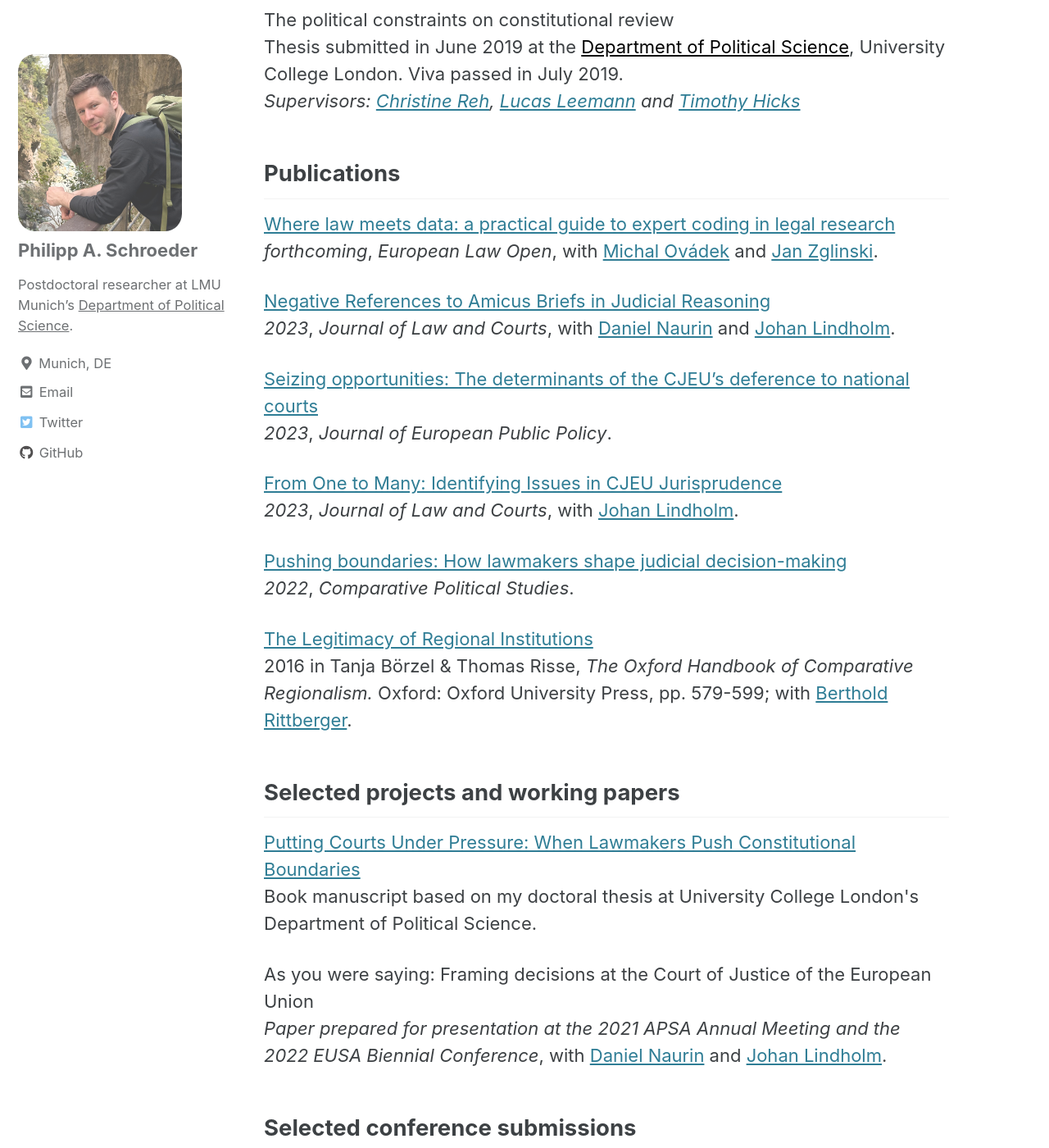
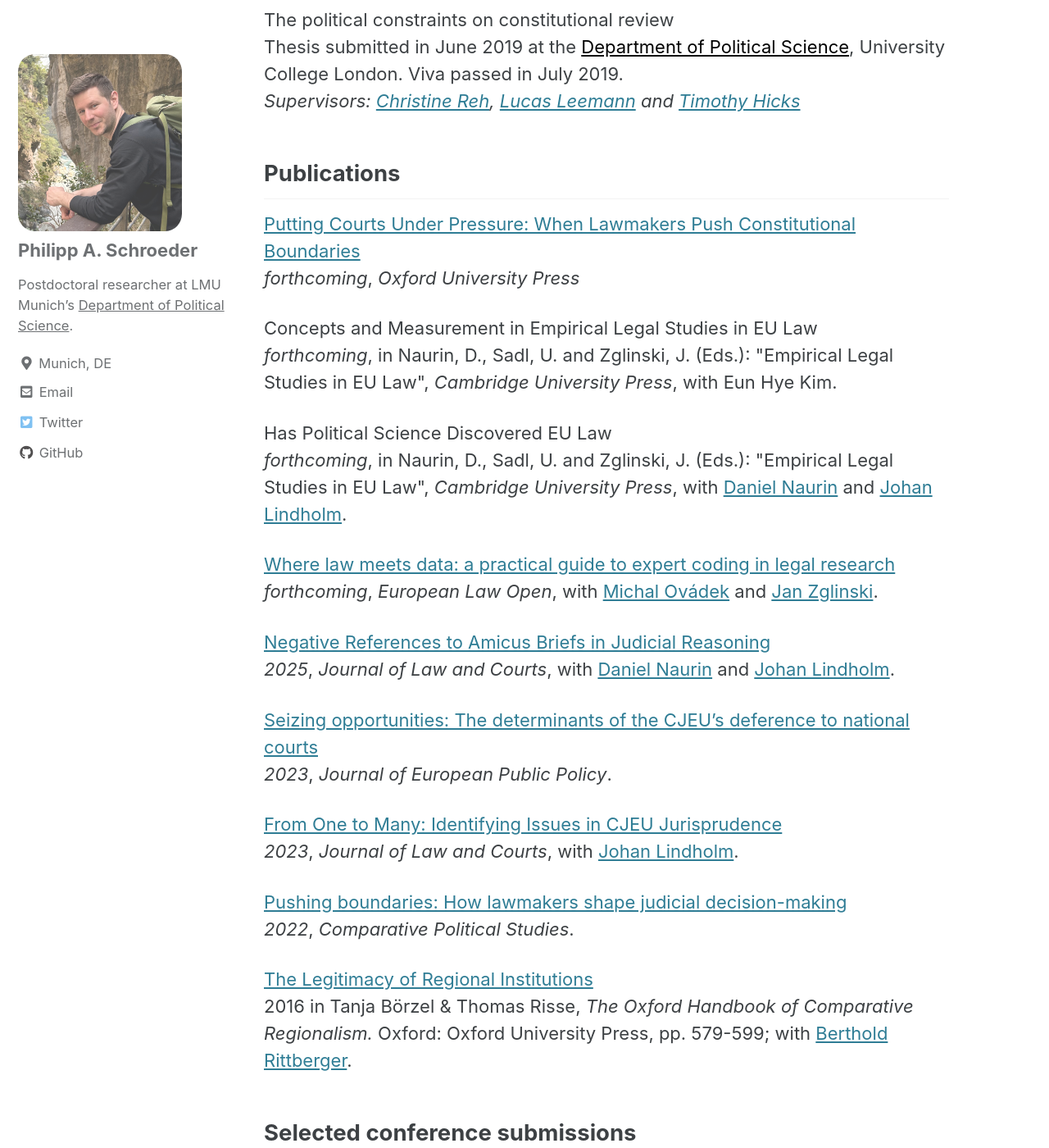
Before and after one commit to phischroeder/phischroeder.github.io, a Jekyll site: the page built from research.html, in a window 1280 px wide and 1400 px high, scrolled down 271 px. Shown: the whole window at 82% size. Built offline with Jekyll 4.4.1, drawn with Linux system fonts in a browser that asks for light colours; cached includes are drawn as plain includes.

Commit message:
Update research.html

```diff
--- a/research.html
+++ b/research.html
@@ -13,10 +13,16 @@ permalink: /research/
 		<em> Supervisors: <a href="https://www.hertie-school.org/en/who-we-are/profile/person/reh/" target="_blank">Christine Reh</a>, <a href="https://lucasleemann.ch/" target="_blank">Lucas Leemann</a> and <a href="https://tim.hicks.me.uk/" target="_blank">Timothy Hicks</a></em></p>
 
 	<h2 id="publications">Publications</h2>
+	<p><a href="https://phischroeder.github.io/assets/book_proposal_OUP.pdf">Putting Courts Under Pressure: When Lawmakers Push Constitutional Boundaries</a><br/>
+	<em>forthcoming</em>, <em>Oxford University Press</em>
+	<p>Concepts and Measurement in Empirical Legal Studies in EU Law</a><br/>
+	<em>forthcoming</em>, in Naurin, D., Sadl, U. and Zglinski, J. (Eds.): "Empirical Legal Studies in EU Law", <em>Cambridge University Press</em>, with Eun Hye Kim.</p>
+	<p>Has Political Science Discovered EU Law</a><br/>
+	<em>forthcoming</em>, in Naurin, D., Sadl, U. and Zglinski, J. (Eds.): "Empirical Legal Studies in EU Law", <em>Cambridge University Press</em>, with <a href="https://www.gu.se/en/about/find-staff/danielnaurin" target="_blank">Daniel Naurin</a> and <a href="https://www.umu.se/en/staff/johan-lindholm/" target="_blank">Johan Lindholm</a>.</p>
 	<p><a href="https://eprints.lse.ac.uk/124392/1/Where_law_meets_data_A_practical_guide_to_expert_coding_in_legal_research.pdf" target="_blank">Where law meets data: a practical guide to expert coding in legal research</a><br/>
 	<em>forthcoming</em>, <em>European Law Open</em>, with <a href="https://michalovadek.github.io/" target="_blank">Michal Ovádek</a> and <a href="https://www.lse.ac.uk/law/people/academic-staff/jan-zglinski" target="_blank">Jan Zglinski</a>.</p>
 	<p><a href="https://doi.org/10.1017/jlc.2025.4" target="_blank">Negative References to Amicus Briefs in Judicial Reasoning</a><br/>
-	<em>2023</em>, <em>Journal of Law and Courts</em>, with <a href="https://www.gu.se/en/about/find-staff/danielnaurin" target="_blank">Daniel Naurin</a> and <a href="https://www.umu.se/en/staff/johan-lindholm/" target="_blank">Johan Lindholm</a>.</p>
+	<em>2025</em>, <em>Journal of Law and Courts</em>, with <a href="https://www.gu.se/en/about/find-staff/danielnaurin" target="_blank">Daniel Naurin</a> and <a href="https://www.umu.se/en/staff/johan-lindholm/" target="_blank">Johan Lindholm</a>.</p>
 	<p><a href="https://doi.org/10.1080/13501763.2023.2208165" target="_blank">Seizing opportunities: The determinants of the CJEU’s deference to national courts</a><br/>
 	<em>2023</em>, <em>Journal of European Public Policy</em>.</p>
 	<p><a href="https://www.journals.uchicago.edu/doi/pdf/10.1086/717421" target="_blank">From One to Many: Identifying Issues in CJEU Jurisprudence</a><br/>
@@ -26,11 +32,6 @@ permalink: /research/
 	<p><a href="https://phischroeder.github.io/assets/OUP_Rittberger-Schroeder.pdf" target="_blank">The Legitimacy of Regional Institutions</a><br/>
 	2016 in Tanja Börzel & Thomas Risse, <em>The Oxford Handbook of Comparative Regionalism.</em> Oxford: Oxford University Press, pp. 579-599; with <a href="http://berthold-rittberger.weebly.com/" target="_blank">Berthold Rittberger</a>.</p>
 
-	<h2 id="working">Selected projects and working papers</h2>
-	<p><a href="https://phischroeder.github.io/assets/book_proposal_OUP.pdf">Putting Courts Under Pressure: When Lawmakers Push Constitutional Boundaries</a><br/>Book manuscript based on my doctoral thesis at University College London's Department of Political Science.</p>
-	<p>As you were saying: Framing decisions at the Court of Justice of the European Union</a><br/>
-		<em>Paper prepared for presentation at the 2021 APSA Annual Meeting and the 2022 EUSA Biennial Conference</em>, with <a href="https://www.sv.uio.no/arena/english/people/aca/danienau/index.html" target="_blank">Daniel Naurin</a> and <a href="https://www.umu.se/en/staff/johan-lindholm/" target="_blank">Johan Lindholm</a>.</p>
-
 	<h2 id="conference">Selected conference submissions</h2>
 	<p><a href="https://phischroeder.github.io/assets/Backlash_and_discretion.pdf">Backlash and discretion: Explaining judicial rule-making in constitutional review cases</a><br/>
 	  Presented at the <em>2019 European Consortium for Political Research General Conference</em>.</p>
```
